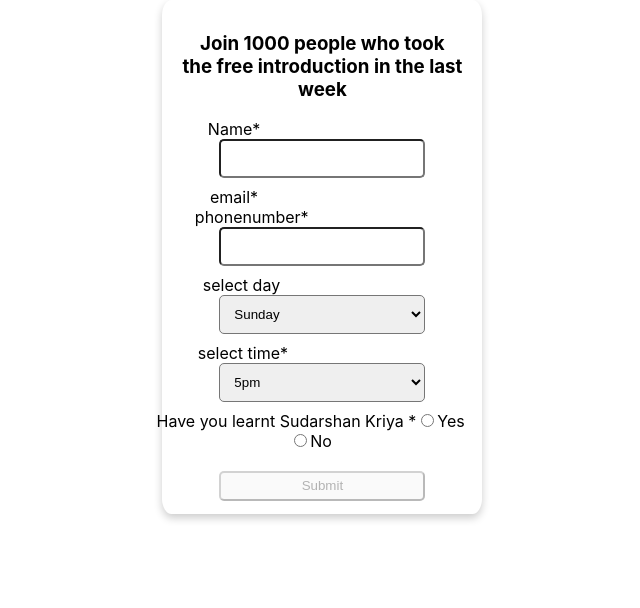
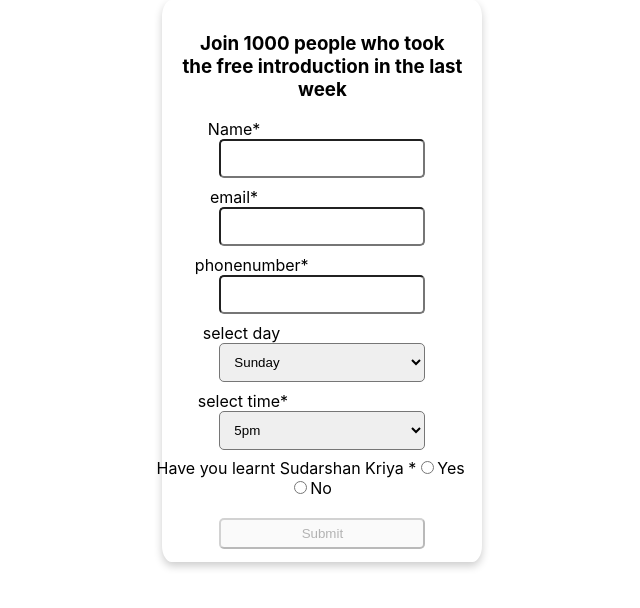
Before and after one commit to priyasura/form-valid, a Next.js app: page /Validation in a window 1280 px wide. Shown: the top 608 px of the page, without its empty margins (324-964 px from the left). Built offline with nearby package versions, Linux system fonts and the light colour scheme.

Commit message:
first commit

```diff
--- a/pages/Validation.js
+++ b/pages/Validation.js
@@ -80,6 +80,9 @@
 
                         <div className="form-group" style={{ paddingTop: '3%' }}>
                             <label htmlFor="email" style={{ marginLeft: '-60%' }}>email*</label><br></br>
+                            <input type="email" name="email" required style={{ width: '70%', padding: '10px', borderRadius: '5px' }}></input>
+                            </div>
+                            <div className="form-group" style={{ paddingTop: '3%' }}>
                             <label htmlFor="phonenumber" style={{ marginLeft: '-48%' }}>phonenumber*</label><br></br>
                             <input type="text" name="phonenumber" pattern="[0-9]*" minLength="10" maxLength="10" required style={{ width: '70%', padding: '10px', borderRadius: '5px' }} />
                         </div>
```
